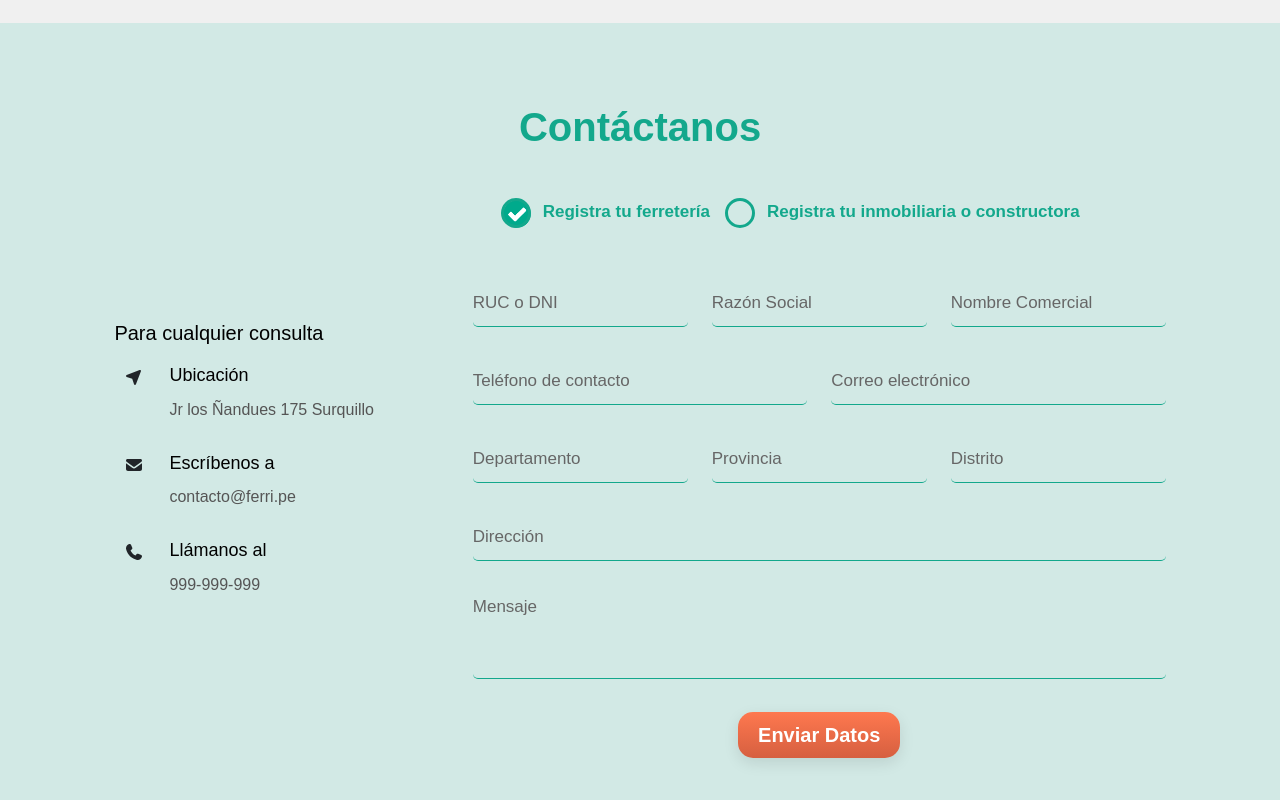
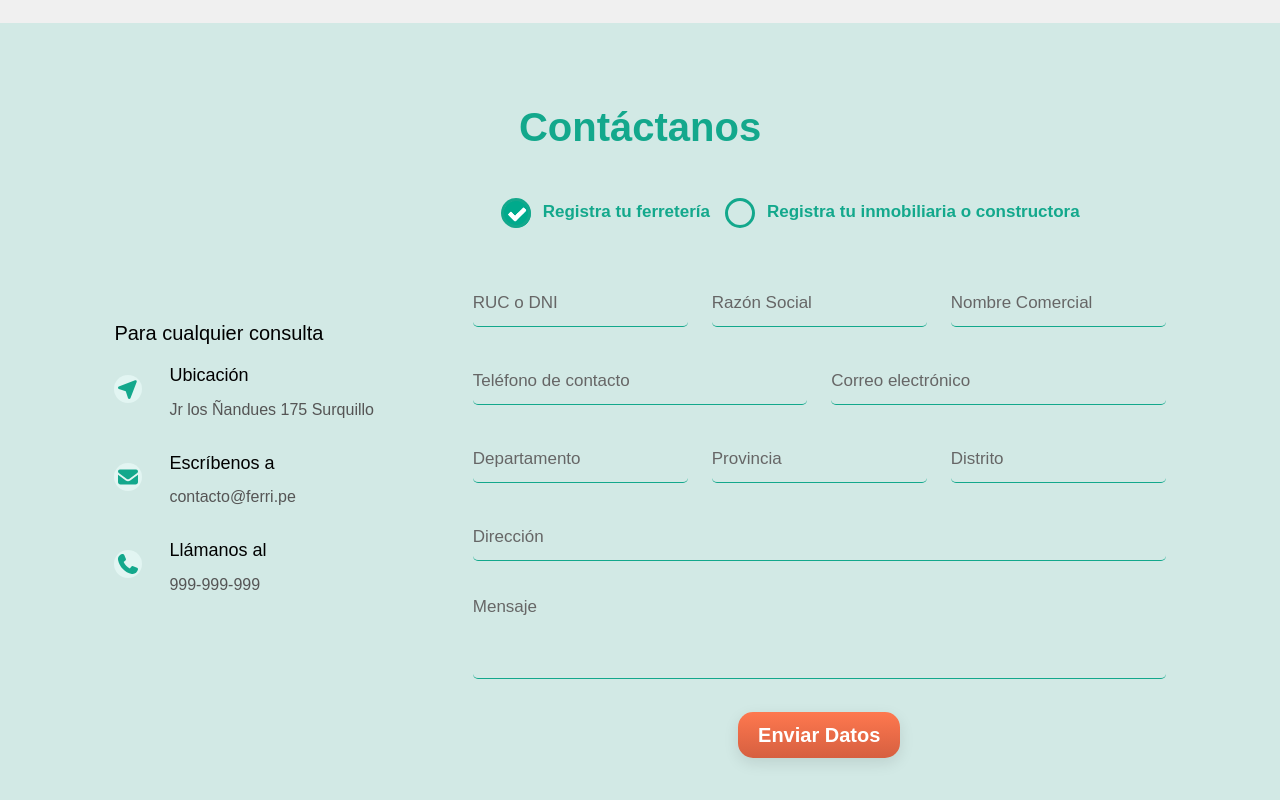
Before and after one commit to NatalyGVS/Landing-Page-Ferri, a plain HTML site: page index.html in a window 1280 px wide. Shown: the part 2498-3298 px from the top of the page. Drawn offline with Linux system fonts and the light colour scheme; files whose address does not match are found by name; a web font is replaced by a local one.

Commit message:
fix: contact section

```diff
--- a/css/style.css
+++ b/css/style.css
@@ -648,15 +648,18 @@ ul {
 .contact-info-item svg {
   position: absolute;
   left: 0;
-  top: 4px;
-  /* height: 40px; */
-  width: 40px;
+  top: 10px;
+
+  height: 20px;
+  width: 20px;
   border-radius: 50%;
   /* font-size: 16px; */
-  color: var(--main-color);
-  border: 1px solid var(--main-color);
+  color: var(--main-color-2);
+  /* border: 1px solid var(--main-color-2); */
   text-align: center;
   line-height: 38px;
+  padding: 4px;
+  background-color: #e2f5f2;
 }
 .contact-info-item h4 {
   font-size: 18px;
```
Also changed, not shown: vender-ferri/css/style.css (+4 -4 lines).
